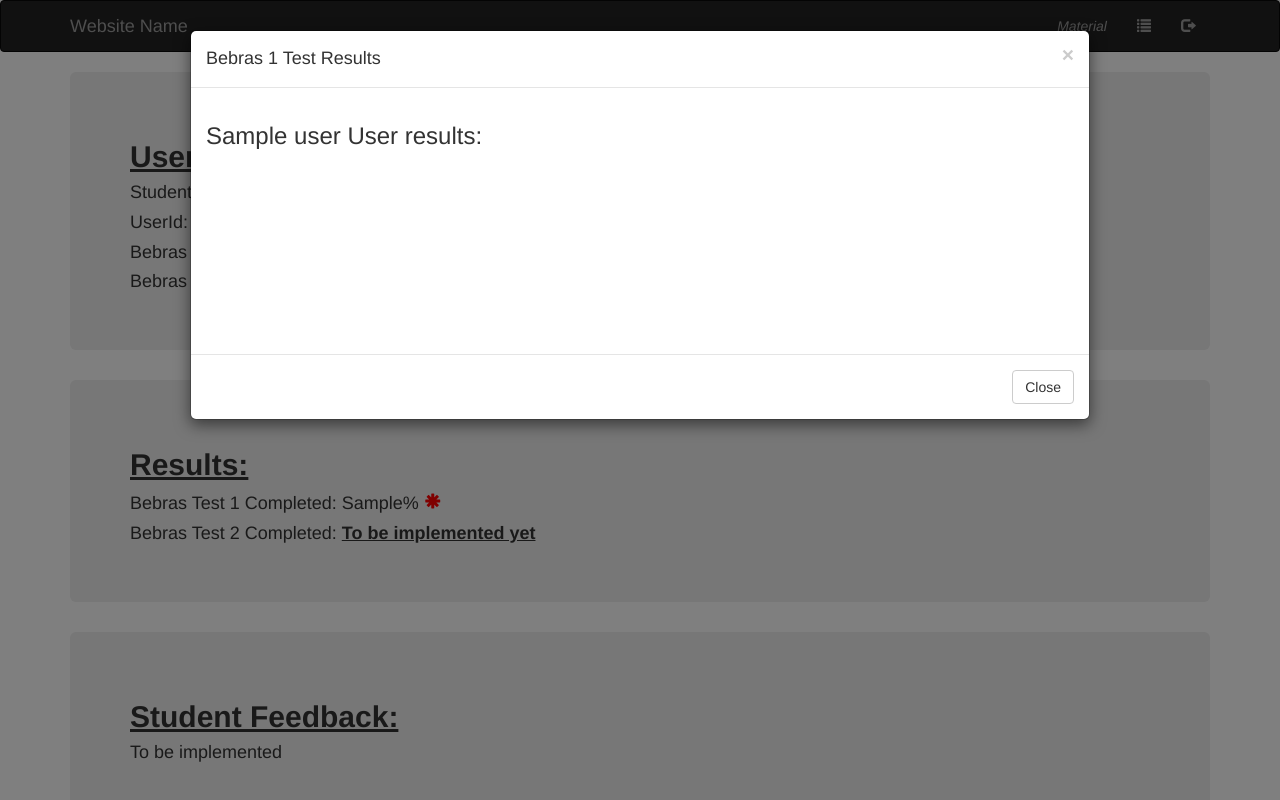
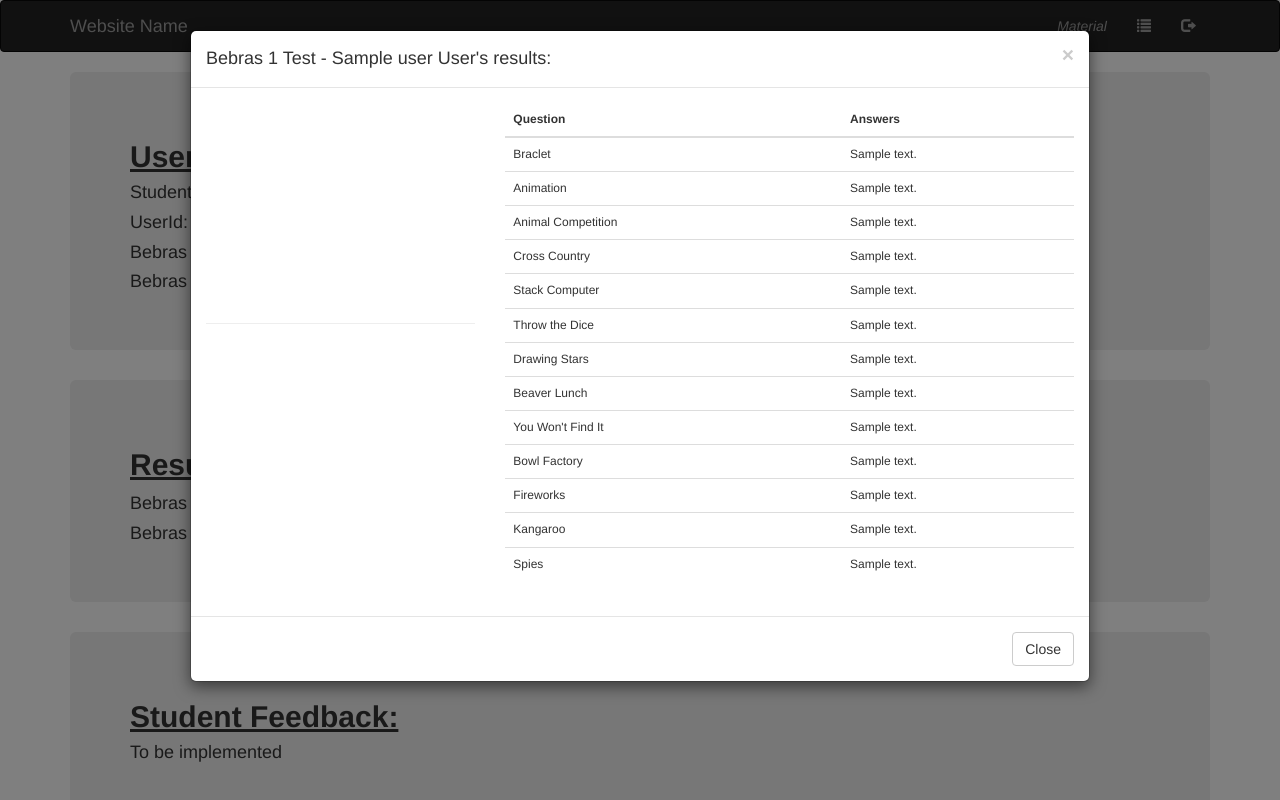
Before and after one commit to keeffy96/FinalYearProject, a Flask app: page /studentProgress in a window 1280 px wide, after a click that opens the changed part. Run offline with Flask 2, Linux system fonts and the light colour scheme; a database or web service that is not in the repository returns one stand-in record (values such as "Sample title"); a map, chart or similar area stays blank; parts of the project's set-up code (start-up, migrations or seed data) failed here and were passed over; some libraries are stand-ins or nearby versions.

Commit message:
Added procfile

```diff
--- a/login_example.py
+++ b/login_example.py
@@ -175,11 +175,24 @@ def studentProgress():
     selectedUserName = users.find_one({'_id': ObjectId(userid)})['name']
     selectedUserSurname = users.find_one({'_id': ObjectId(userid)})['surname']
     selectedUserBebras = users.find_one({'_id': ObjectId(userid)})['bebras1']
+    a1 = babras1.find_one({'user_id': selectedUser})['answer1']
+    a2 = babras1.find_one({'user_id': selectedUser})['answer2']
+    a3 = babras1.find_one({'user_id': selectedUser})['answer3']
+    a4 = babras1.find_one({'user_id': selectedUser})['answer4']
+    a5 = babras1.find_one({'user_id': selectedUser})['answer5']
+    a6 = babras1.find_one({'user_id': selectedUser})['answer6']
+    a7 = babras1.find_one({'user_id': selectedUser})['answer7']
+    a8 = babras1.find_one({'user_id': selectedUser})['answer8']
+    a9 = babras1.find_one({'user_id': selectedUser})['answer9']
+    a10 = babras1.find_one({'user_id': selectedUser})['answer10']
+    a11 = babras1.find_one({'user_id': selectedUser})['answer11']
+    a12 = babras1.find_one({'user_id': selectedUser})['answer12']
+    a13 = babras1.find_one({'user_id': selectedUser})['answer13']
     result = babras1.find_one({'user_id': selectedUser})['finalResult']
     approved = "Yes"
     if selectedUserBebras is 0:
         approved = "No"
-    return render_template('profile_page/studentCheck.html', selectedUser=selectedUser, selectedUserName=selectedUserName, selectedUserSurname=selectedUserSurname, result=result, approved=approved)
+    return render_template('profile_page/studentCheck.html', selectedUser=selectedUser, selectedUserName=selectedUserName, selectedUserSurname=selectedUserSurname, result=result, approved=approved, a1=a1, a2=a2, a3=a3, a4=a4, a5=a5, a6=a6, a7=a7, a8=a8, a9=a9, a10=a10, a11=a11, a12=a12, a13=a13)
 
 @app.route('/UsersPage')
 def UsersPage():
@@ -217,9 +230,11 @@ def page_not_found(e):
 def chart():
     babras1 = mongo.db.babras1
     users = mongo.db.users
-    user_id = users.find_one({'user_id':session['user_id']})['user_id']
-    result = babras1.find_one({'user_id': user_id})['finalResult']
-    return render_template('testTest.html', result=result)
+    name = users.find_one({'email':session['email']})['name']
+    surname = users.find_one({'email':session['email']})['surname']
+    school = users.find_one({'email':session['email']})['school']
+    userTable = users.find({'school':school, 'user_type': 'student'})
+    return render_template('testTest.html', userTable=userTable)
 
 @app.route('/result')
 def result():
--- a/templates/profile_page/UsersPage.html
+++ b/templates/profile_page/UsersPage.html
@@ -125,5 +125,4 @@
 	</table>
 </div>
 {% endif %}
-
 {% endblock %}
--- a/templates/profile_page/studentCheck.html
+++ b/templates/profile_page/studentCheck.html
@@ -53,13 +53,85 @@
     <div class="modal-content">
       <div class="modal-header">
         <button type="button" class="close" data-dismiss="modal" aria-hidden="true">&times;</button>
-        <h4 class="modal-title" id="myModalLabel">Bebras 1 Test Results</h4>
+        <h4 class="modal-title" id="myModalLabel">Bebras 1 Test - {{selectedUserName}} {{selectedUserSurname}}'s results:</h4>
       </div>
       <div class="modal-body">
-        <h3>{{selectedUserName}} {{selectedUserSurname}} results:</h3>
-         <div class="chart-container" style=" height:180px; width:198px">
+        <div class="row">
+          <div class="col-xs-4">
+            <div class="chart-container" style=" height:180px; width:198px">
       <canvas id="myChart"></canvas>
     </div>
+    <br><hr/>
+    <div class="chart-container" style=" height:180px; width:198px">
+      <canvas id="myChart2"></canvas>
+    </div>
+          </div>
+          <div class="col-xs-8">
+            <table style="font-size: 12px;" class="table table-hover">
+    <thead>
+      <tr>
+        <th>Question</th>
+        <th>Answers</th>
+      </tr>
+    </thead>
+    <tbody>
+      <tr>
+        <td>Braclet</td>
+        <td>{{ a1 }}</td>
+      </tr>
+      <tr>
+        <td>Animation</td>
+        <td>{{ a2 }}</td>
+      </tr>
+      <tr>
+        <td>Animal Competition</td>
+        <td>{{ a3 }}</td>
+      </tr>
+      <tr>
+        <td>Cross Country</td>
+        <td>{{ a4 }}</td>
+      </tr>
+      <tr>
+        <td>Stack Computer</td>
+        <td>{{ a5 }}</td>
+      </tr>
+      <tr>
+        <td>Throw the Dice</td>
+        <td>{{ a6 }}</td>
+      </tr>
+      <tr>
+        <td>Drawing Stars</td>
+        <td>{{ a7 }}</td>
+      </tr>
+      <tr>
+        <td>Beaver Lunch</td>
+        <td>{{ a8 }}</td>
+      </tr>
+      <tr>
+        <td>You Won't Find It</td>
+        <td>{{ a9 }}</td>
+      </tr>
+      <tr>
+        <td>Bowl Factory</td>
+        <td>{{ a10 }}</td>
+      </tr>
+      <tr>
+        <td>Fireworks</td>
+        <td>{{ a11 }}</td>
+      </tr>
+      <tr>
+        <td>Kangaroo</td>
+        <td>{{ a12 }}</td>
+      </tr>
+      <tr>
+        <td>Spies</td>
+        <td>{{ a13 }}</td>
+      </tr>
+    </tbody>
+  </table>
+          </div>
+        </div>
+
       </div>
       <div class="modal-footer">
         <button type="button" class="btn btn-default" data-dismiss="modal">Close</button>
@@ -90,6 +162,28 @@ var myDoughnutChart = new Chart(ctx, {
     options: {
     }
 });
+
+var ctx1 = document.getElementById('myChart2').getContext('2d');
+
+var myDoughnutChart = new Chart(ctx1, {
+    type: 'doughnut',
+
+    data: {
+    datasets: [{
+      backgroundColor: ['#00e600', '#ff0000'],
+      hoverBackgroundColor: ['#009900', '#990000'],
+      data: [Math.round(({{ result }}/100)*13), Math.round(((100-{{result}})/100)*13)]
+    }],
+
+    // These labels appear in the legend and in the tooltips when hovering different arcs
+    labels: [
+        'Correct Answers',
+        'Wrong Answers'
+    ]
+},
+    options: {
+    }
+});
 </script>
 
 {% endblock %}
```
Also changed, not shown: requirements.txt (+15 -0 lines), templates/testTest.html (+28 -17 lines), 1 other file.
